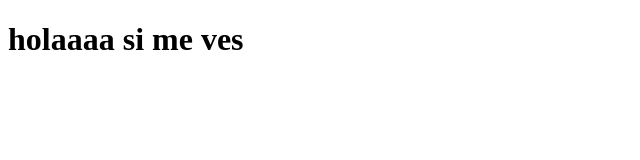
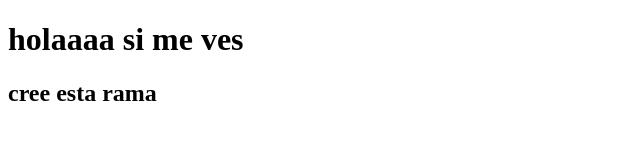
Before and after one commit to AdrianPerez221/GaleriaArte, a plain HTML site: page index.html in a window 1280 px wide. Shown: the whole page, without its empty margins (0-640 px from the left). Drawn offline with Linux system fonts and the light colour scheme.

Commit message:
cree un h2

```diff
--- a/index.html
+++ b/index.html
@@ -7,5 +7,6 @@
 </head>
 <body>
     <h1>holaaaa si me ves</h1>
+    <h2>cree esta rama</h2>
 </body>
 </html>
```
